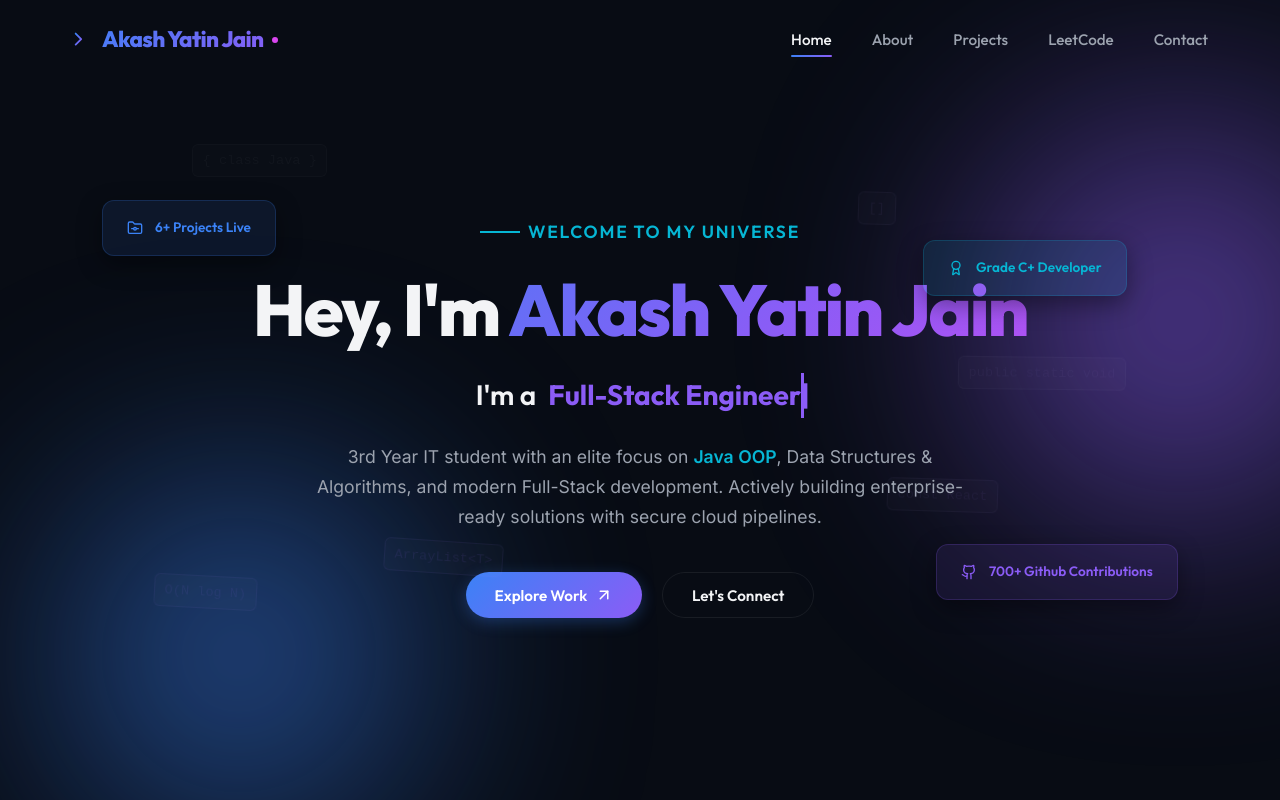
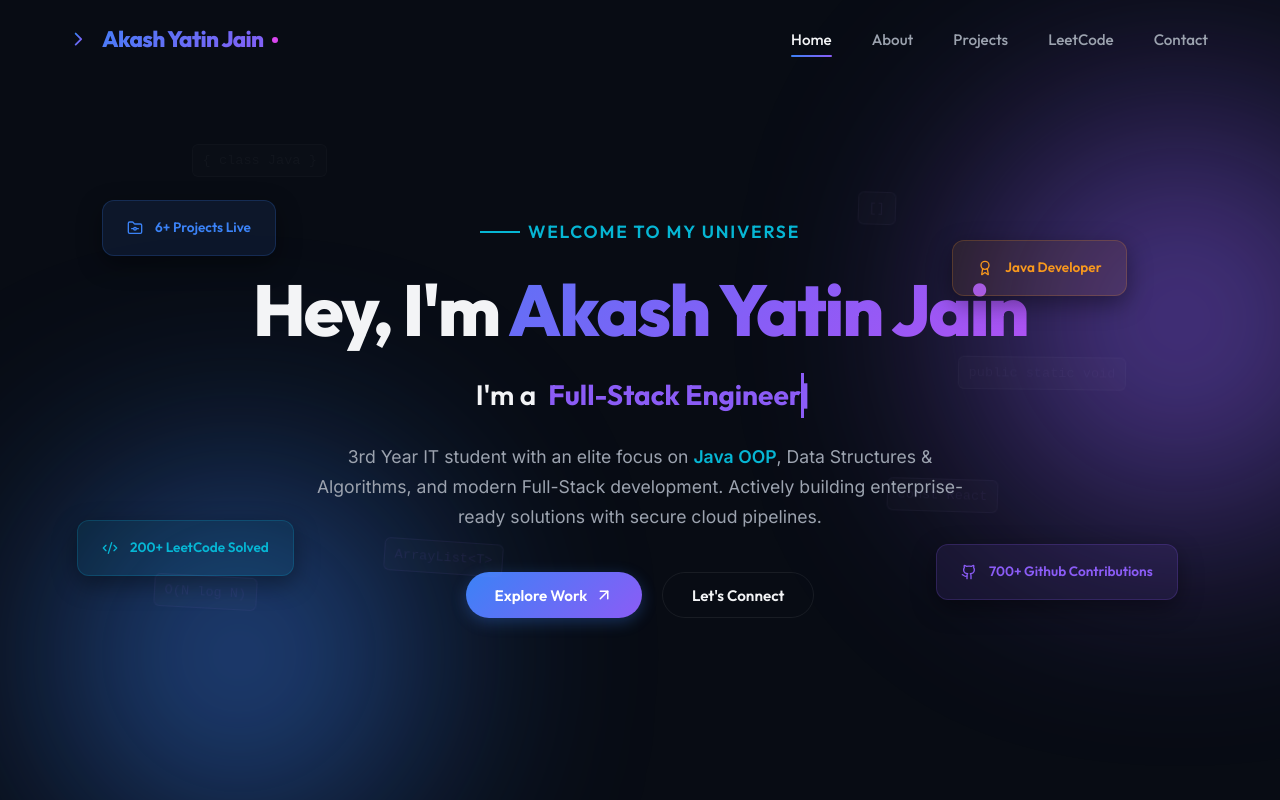
Before and after one commit to Akashyatinjain/profolio, a React (Vite) app: page / in a window 1280 px wide. Shown: the top 800 px of the page. Built offline with nearby package versions, Linux system fonts and the light colour scheme.

Commit message:
protfolio

```diff
--- a/src/components/Hero.css
+++ b/src/components/Hero.css
@@ -127,10 +127,19 @@
 .hero-deco-card-3 {
   top: 30%;
   right: 12%;
-  background: rgba(6, 182, 212, 0.1);
+  background: rgba(248, 152, 29, 0.08);
+  border: 1px solid rgba(248, 152, 29, 0.2);
+  color: #f8981d;
+  animation-delay: 4s;
+}
+
+.hero-deco-card-4 {
+  bottom: 28%;
+  left: 6%;
+  background: rgba(6, 182, 212, 0.08);
   border: 1px solid rgba(6, 182, 212, 0.2);
   color: var(--accent-teal);
-  animation-delay: 4s;
+  animation-delay: 5s;
 }
 
 /* Keyframes */
--- a/src/components/Hero.jsx
+++ b/src/components/Hero.jsx
@@ -1,6 +1,6 @@
 // src/components/Hero.jsx
 import React, { useState, useEffect } from 'react';
-import { ArrowUpRight, FolderGit, Award } from 'lucide-react';
+import { ArrowUpRight, FolderGit, Award, Code2 } from 'lucide-react';
 import { Github } from './Icons';
 import './Hero.css';
 
@@ -82,7 +82,11 @@ const Hero = () => {
       </div>
       <div className="hero-deco-card hero-deco-card-3">
         <Award size={16} />
-        <span>Grade C+ Developer</span>
+        <span>Java Developer</span>
+      </div>
+      <div className="hero-deco-card hero-deco-card-4">
+        <Code2 size={16} />
+        <span>200+ LeetCode Solved</span>
       </div>
 
       <div className="container">
```
